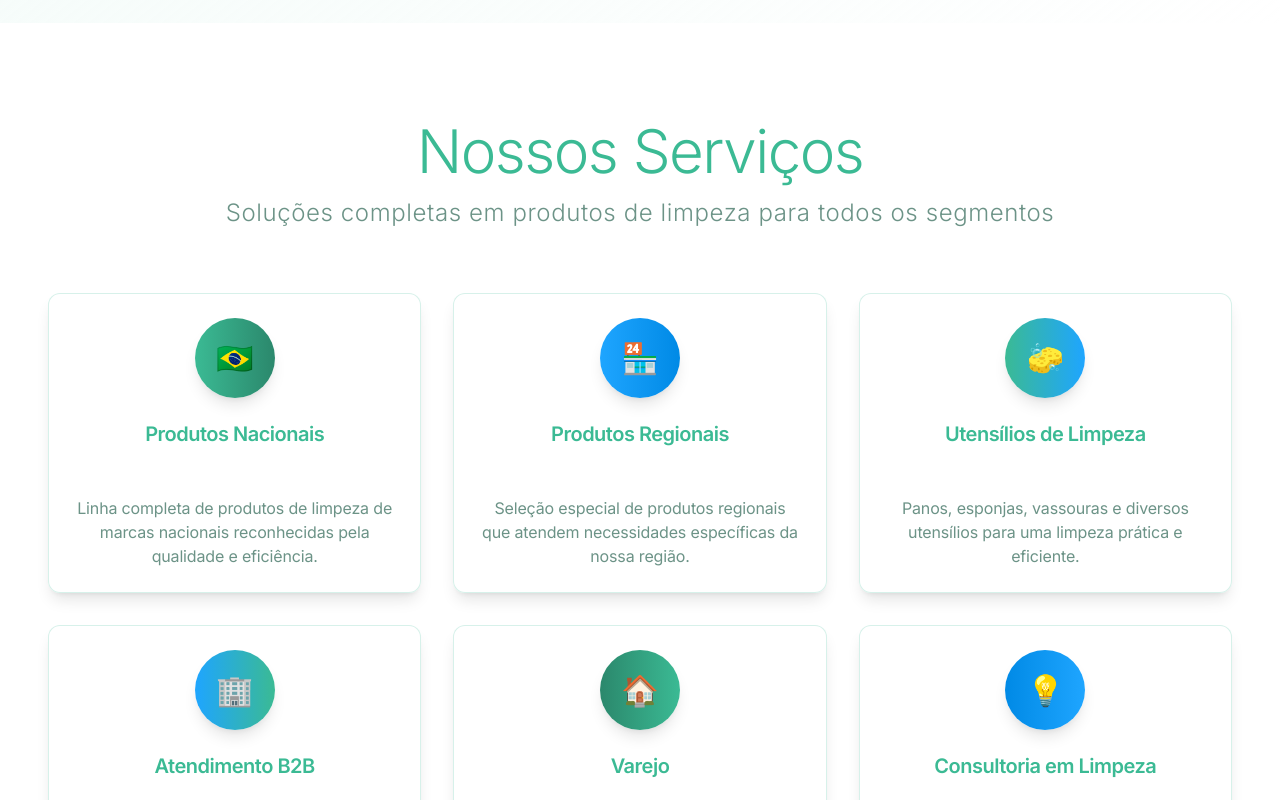
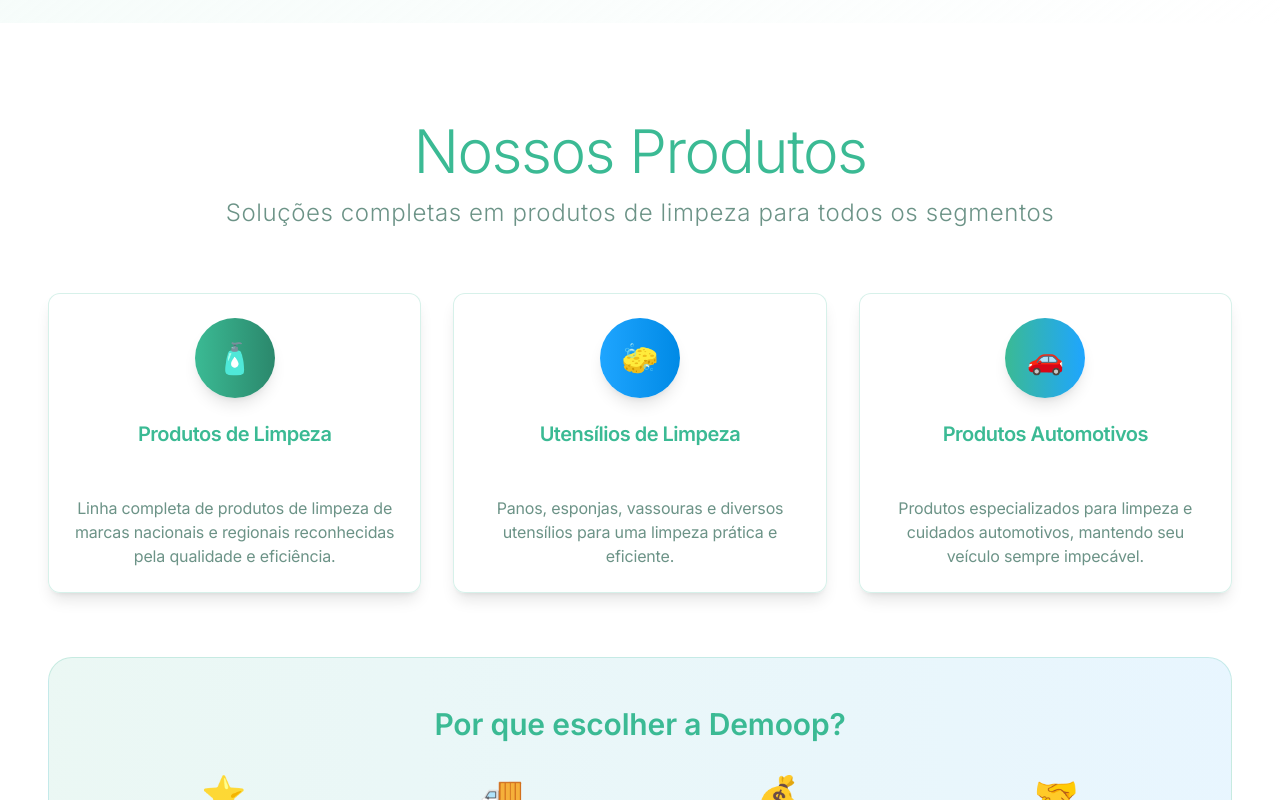
Before and after one commit to DevZipMateus/demoop, a React (Vite) app: page / in a window 1280 px wide. Shown: the part 1800-2600 px from the top of the page. Built offline with nearby package versions, Linux system fonts and the light colour scheme.

Commit message:
Update "Our Services" section
Changed the title of the "Our Services" section to "Our Products".
Filtered the services to include only "Cleaning Products", "Cleaning Utensils", and "Automotive Products".

```diff
--- a/src/components/DemoopServices.tsx
+++ b/src/components/DemoopServices.tsx
@@ -1,43 +1,26 @@
+
 import React from 'react';
 import { Card, CardContent, CardHeader, CardTitle } from '@/components/ui/card';
 
 const DemoopServices = () => {
   const services = [
     {
-      title: "Produtos Nacionais",
-      description: "Linha completa de produtos de limpeza de marcas nacionais reconhecidas pela qualidade e eficiência.",
-      icon: "🇧🇷",
+      title: "Produtos de Limpeza",
+      description: "Linha completa de produtos de limpeza de marcas nacionais e regionais reconhecidas pela qualidade e eficiência.",
+      icon: "🧴",
       color: "from-demoop-green to-demoop-darkgreen"
-    },
-    {
-      title: "Produtos Regionais",
-      description: "Seleção especial de produtos regionais que atendem necessidades específicas da nossa região.",
-      icon: "🏪",
-      color: "from-demoop-blue to-demoop-darkblue"
     },
     {
       title: "Utensílios de Limpeza",
       description: "Panos, esponjas, vassouras e diversos utensílios para uma limpeza prática e eficiente.",
       icon: "🧽",
-      color: "from-demoop-green to-demoop-blue"
+      color: "from-demoop-blue to-demoop-darkblue"
     },
     {
-      title: "Atendimento B2B",
-      description: "Fornecimento especializado para empresas com produtos em grandes quantidades e preços especiais.",
-      icon: "🏢",
-      color: "from-demoop-blue to-demoop-green"
-    },
-    {
-      title: "Varejo",
-      description: "Atendimento personalizado para pessoas físicas com produtos para limpeza doméstica.",
-      icon: "🏠",
-      color: "from-demoop-darkgreen to-demoop-green"
-    },
-    {
-      title: "Consultoria em Limpeza",
-      description: "Orientação especializada para escolher os melhores produtos conforme sua necessidade.",
-      icon: "💡",
-      color: "from-demoop-darkblue to-demoop-blue"
+      title: "Produtos Automotivos",
+      description: "Produtos especializados para limpeza e cuidados automotivos, mantendo seu veículo sempre impecável.",
+      icon: "🚗",
+      color: "from-demoop-green to-demoop-blue"
     }
   ];
 
@@ -45,7 +28,7 @@ const DemoopServices = () => {
     <section id="services" className="py-12 sm:py-16 lg:py-20 xl:py-24 px-4 sm:px-6 lg:px-8 xl:px-12 2xl:px-16 max-w-7xl mx-auto bg-white">
       <div className="text-center mb-12 sm:mb-16">
         <h2 className="text-2xl sm:text-3xl md:text-4xl lg:text-5xl xl:text-6xl font-light mb-4 text-demoop-primary tracking-tight leading-tight">
-          Nossos Serviços
+          Nossos Produtos
         </h2>
         <p className="text-base sm:text-lg lg:text-xl xl:text-2xl max-w-4xl mx-auto mb-8 sm:mb-12 text-muted-foreground font-light tracking-wide leading-relaxed">
           Soluções completas em produtos de limpeza para todos os segmentos
```
